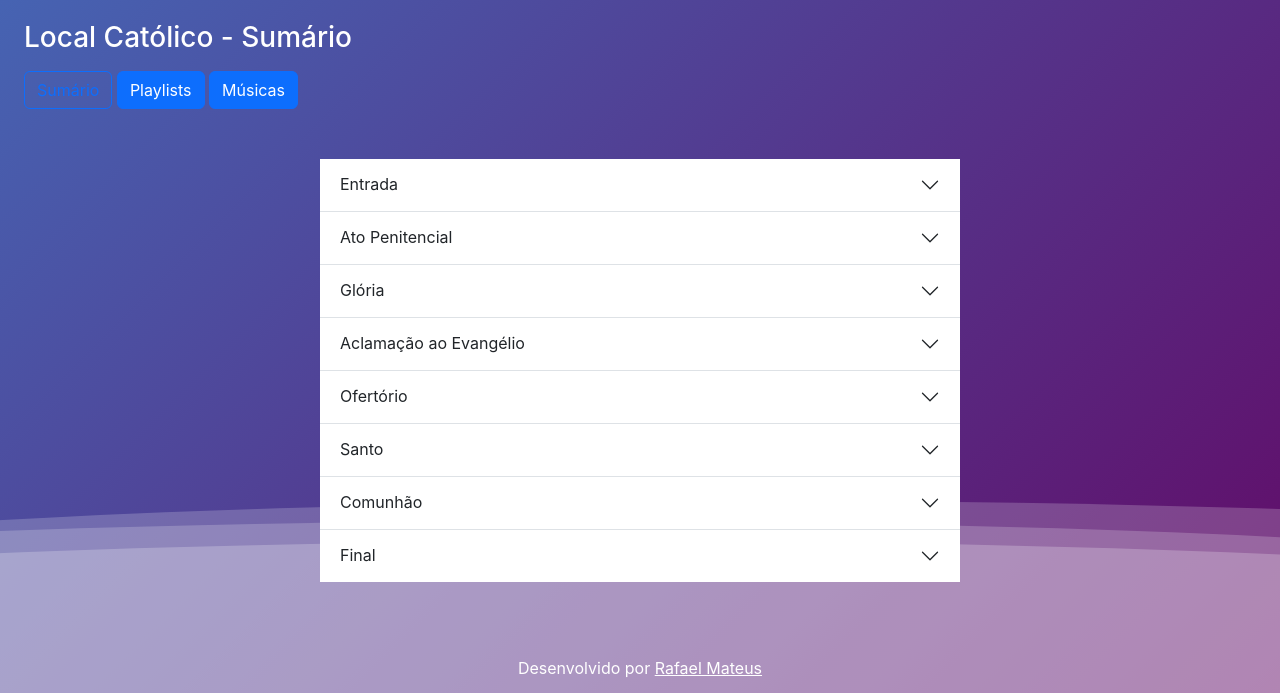
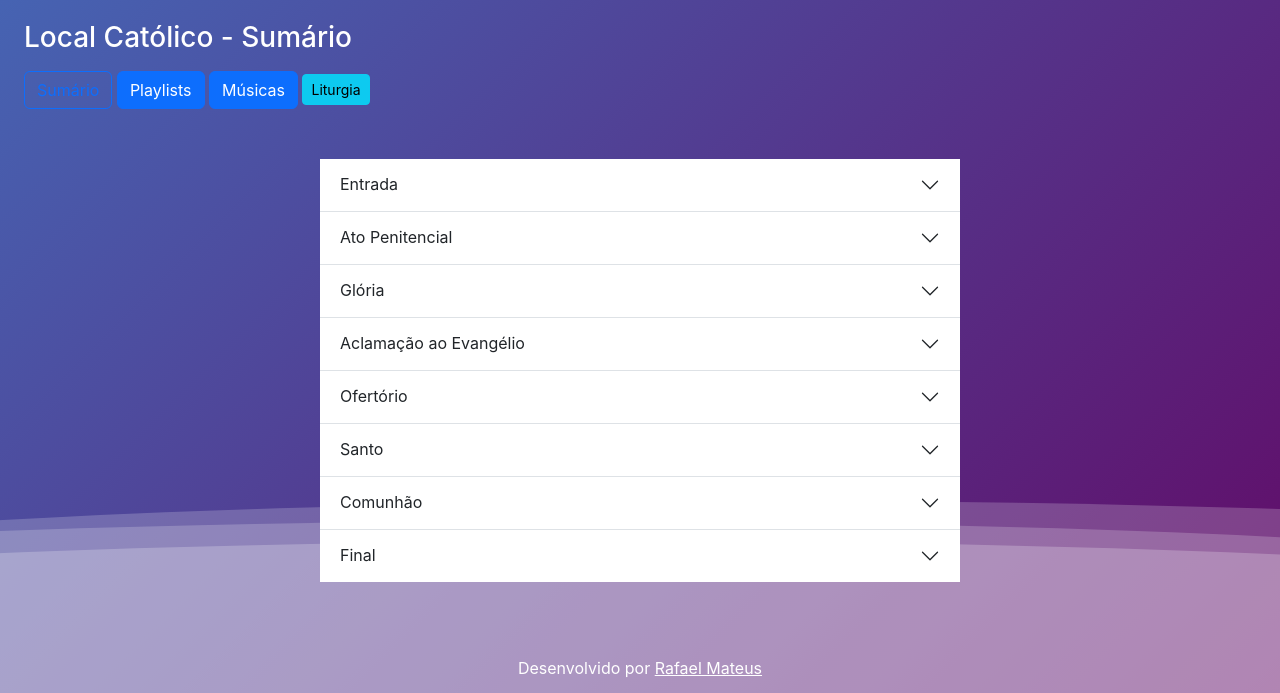
Before and after one commit to localcatolico/localcatolico-musicas, a plain HTML site: page index.html in a window 1280 px wide. Shown: the part 107-800 px from the top of the page. Drawn offline with nearby package versions, Linux system fonts and the light colour scheme.

Commit message:
Atualizar o index.html

```diff
--- a/index.html
+++ b/index.html
@@ -27,6 +27,7 @@
       <a class="btn btn-outline-primary" href="index.html">Sumário</a>
       <a class="btn btn-primary" href="playlists.html">Playlists</a>
       <a class="btn btn-primary" href="musics.html">Músicas</a>
+      <a class="btn btn-info btn-sm" href="https://liturgia.cancaonova.com/pb">Liturgia</a>
     </header>
     <main>
       <div class="d-flex justify-content-center" style="margin-top: 50px">
```
